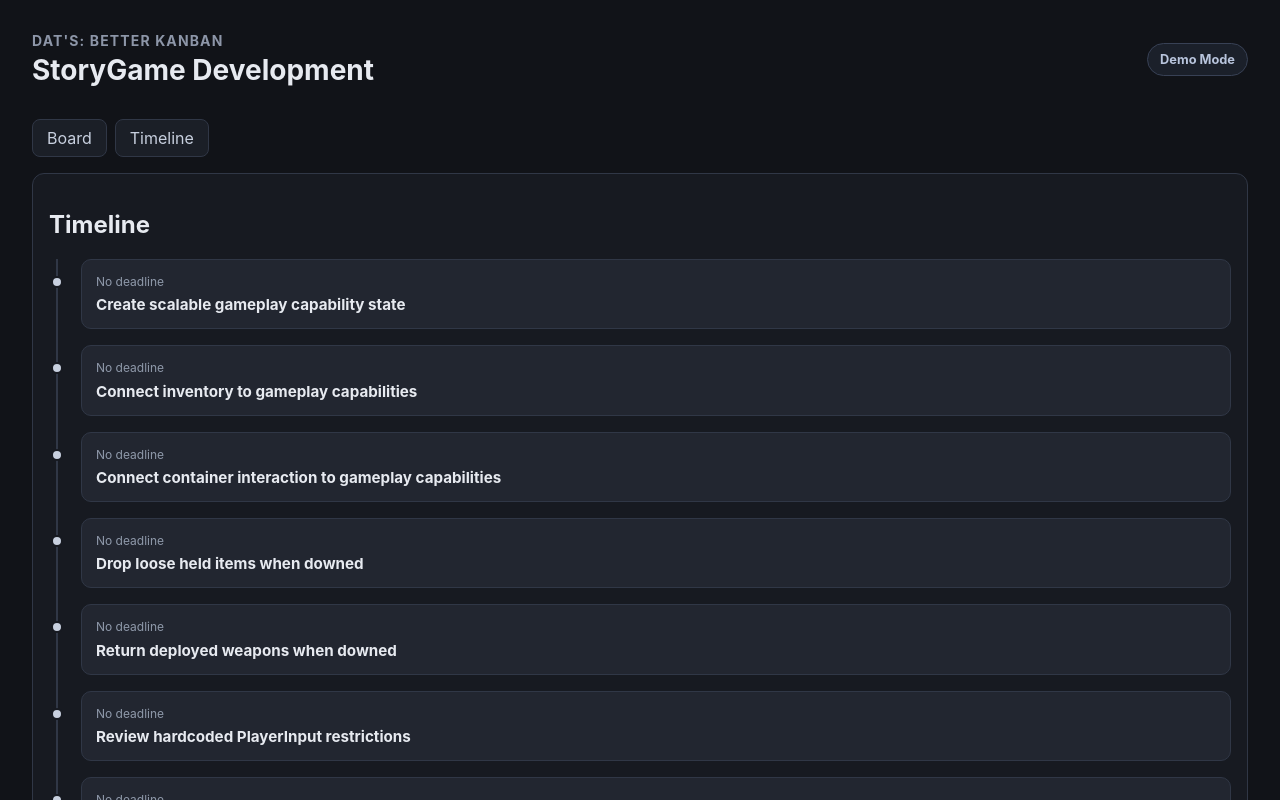
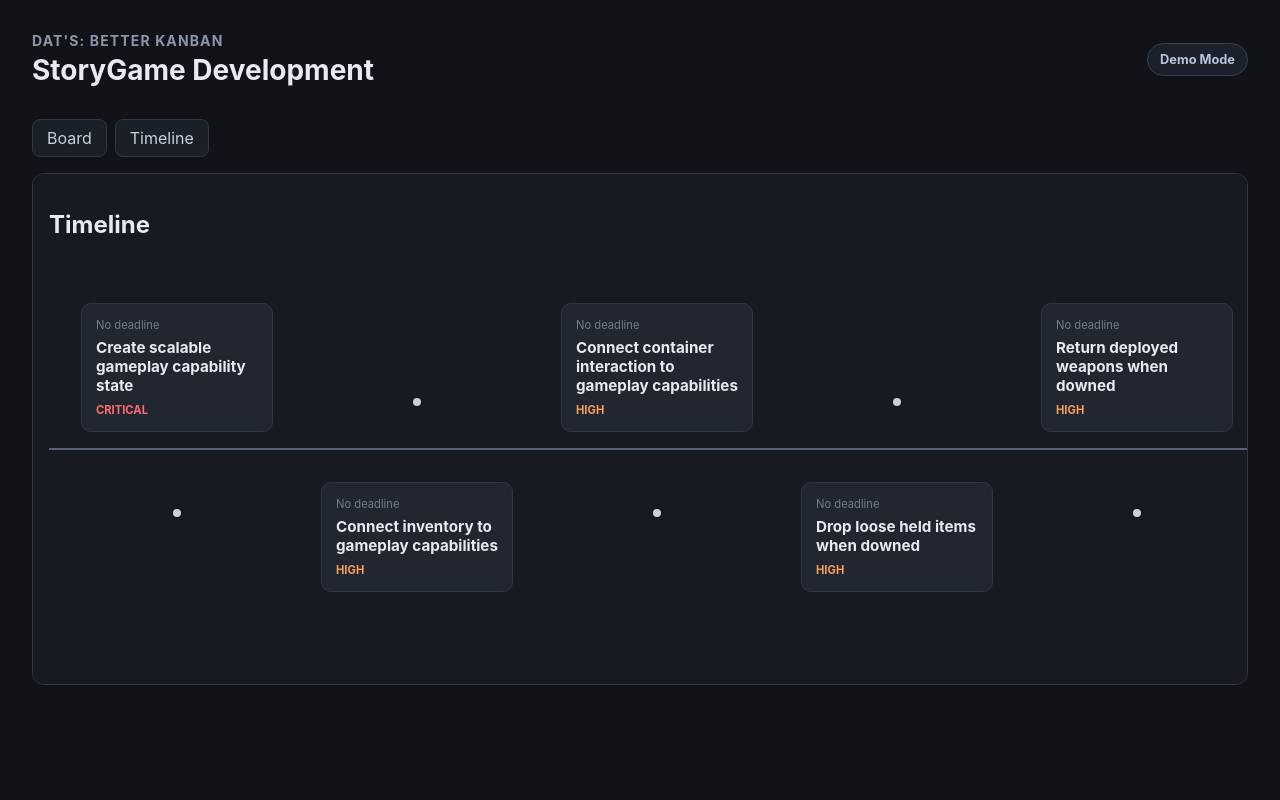
Before and after one commit to DatRuben/Dats-Better-Kanban, a React (Vite) app: page / in a window 1280 px wide. Both pictures are taken after a click on the button "Timeline". Shown: the top 800 px of the page. Built offline with nearby package versions, Linux system fonts and the light colour scheme.

Commit message:
transitioning the timeline from vertical to horizontal

```diff
--- a/src/App.css
+++ b/src/App.css
@@ -216,24 +216,49 @@
 
 .timeline-list {
   position: relative;
-  display: grid;
-  gap: 1rem;
-  margin-top: 1rem;
-  padding-left: 2rem;
+  display: flex;
+  min-width: max-content;
+  gap: 3rem;
+  margin-top: 2rem;
+  padding: 7rem 2rem;
 }
 
 .timeline-list::before {
   position: absolute;
-  top: 0;
-  bottom: 0;
-  left: 0.45rem;
-  width: 2px;
-  background: #303746;
+  top: 50%;
+  right: 0;
+  left: 0;
+  height: 2px;
+  background: #596273;
   content: '';
+}
+
+.timeline-view {
+  min-height: 32rem;
+  overflow-x: auto;
+  padding: 1rem;
+  border: 1px solid #303746;
+  border-radius: 0.75rem;
+  background: #171a21;
 }
 
 .timeline-item {
   position: relative;
+  width: 12rem;
+  flex: 0 0 12rem;
+}
+
+.timeline-item:nth-child(odd) {
+  align-self: flex-start;
+  transform: translateY(-5rem);
+}
+
+.timeline-item:nth-child(even) {
+  align-self: flex-end;
+  transform: translateY(5rem);
+}
+
+.timeline-item__content {
   padding: 0.875rem;
   border: 1px solid #303746;
   border-radius: 0.625rem;
@@ -242,22 +267,53 @@
 
 .timeline-item__marker {
   position: absolute;
-  top: 1rem;
-  left: -1.95rem;
+  left: 50%;
   width: 0.75rem;
   height: 0.75rem;
   border: 2px solid #171a21;
   border-radius: 50%;
   background: #c8d0df;
+  transform: translateX(-50%);
+}
+
+.timeline-item:nth-child(odd) .timeline-item__marker {
+  bottom: -5.4rem;
+}
+
+.timeline-item:nth-child(even) .timeline-item__marker {
+  top: -5.4rem;
 }
 
 .timeline-item__deadline {
   margin: 0 0 0.4rem;
-  color: #8f99aa;
-  font-size: 0.75rem;
+  color: #717b8d;
+  font-size: 0.7rem;
 }
 
 .timeline-item h3 {
   margin: 0;
   font-size: 0.95rem;
 }
+
+.timeline-item__priority {
+  margin: 0.5rem 0 0;
+  font-size: 0.7rem;
+  font-weight: 700;
+  text-transform: uppercase;
+}
+
+.timeline-item__priority--critical {
+  color: #ff6b6b;
+}
+
+.timeline-item__priority--high {
+  color: #f59f58;
+}
+
+.timeline-item__priority--medium {
+  color: #d7b26d;
+}
+
+.timeline-item__priority--low {
+  color: #76a9e0;
+}
--- a/src/App.tsx
+++ b/src/App.tsx
@@ -119,15 +119,19 @@ function App() {
                 key={task.id}
                 className="timeline-item"
               >
-                <div className="timeline-item__marker" />
-
                 <div className="timeline-item__content">
                   <p className="timeline-item__deadline">
                     {task.deadline ?? 'No deadline'}
                   </p>
 
                   <h3>{task.title}</h3>
+
+                  <p className={`timeline-item__priority timeline-item__priority--${task.priority}`}>
+                    {task.priority}
+                  </p>
                 </div>
+
+                <div className="timeline-item__marker" />
               </article>
             ))}
           </div>
```
